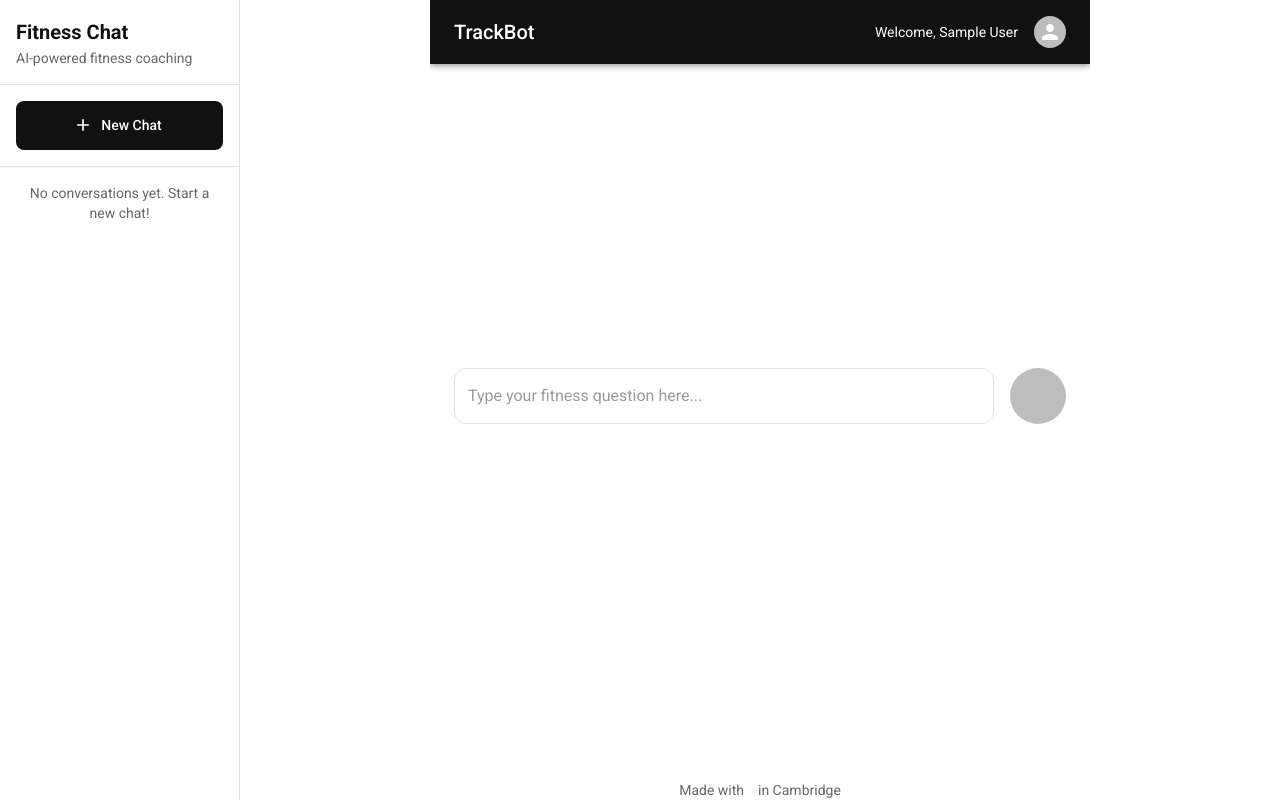
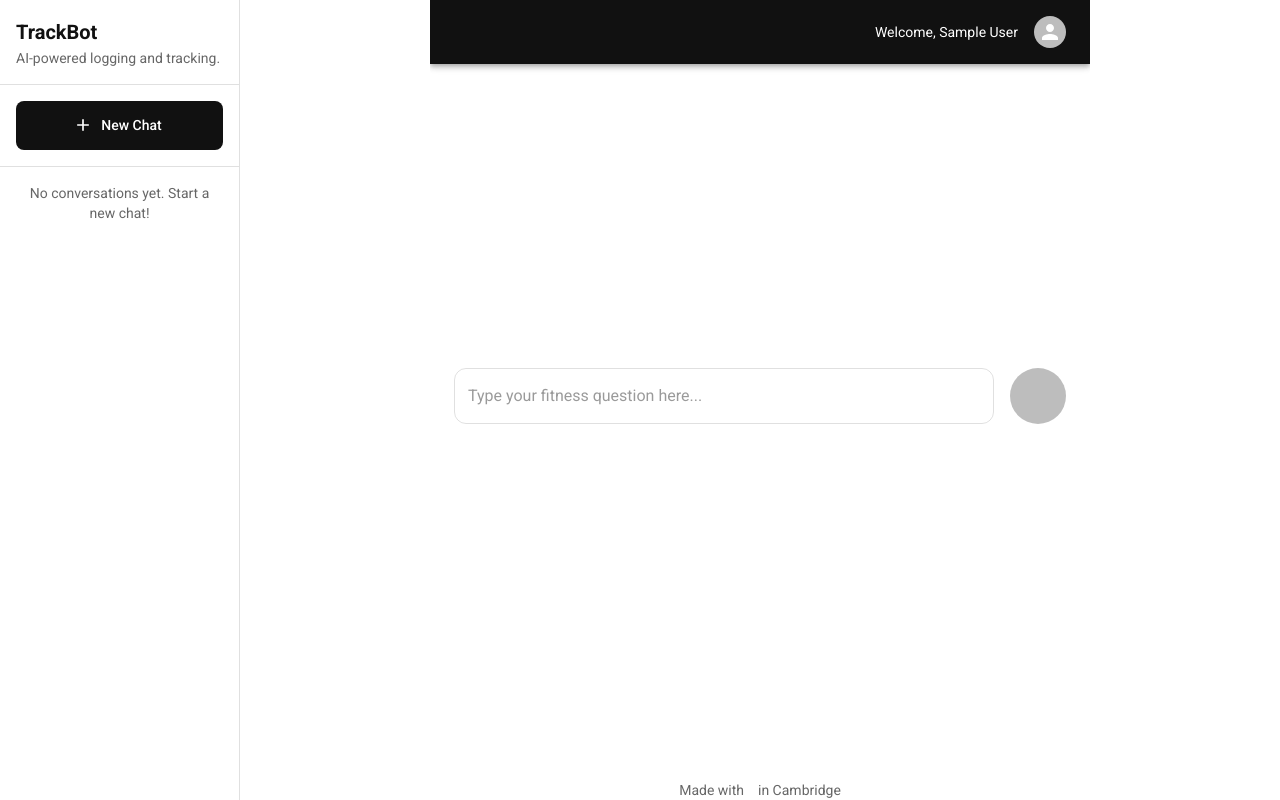
Before and after one commit to khandu-utkarsh/trackBot, a Next.js app in the folder frontend/: page / in a window 1280 px wide. Built offline with nearby package versions, Linux system fonts and the light colour scheme; no server answers; sample sign-in values are in the browser's storage; some icons are missing.

Commit message:
Improved the sidebar and header.

```diff
--- a/frontend/src/components/Header.tsx
+++ b/frontend/src/components/Header.tsx
@@ -55,12 +55,8 @@ export default function Header() {
   return (
     <AppBar position="static">
       <Toolbar>
-        <Typography variant="h6" component="div" sx={{ flexGrow: 1 }}>
-          TrackBot
-        </Typography>
-
-        {isAuthenticated && user ? (
-          <Box sx={{ display: 'flex', alignItems: 'center', gap: 2 }}>
+        {user ? (
+          <Box sx={{ display: 'flex', flex: 1, alignItems: 'center', justifyContent: 'flex-end', gap: 2 }}>
             <Typography variant="body2">
               Welcome, {user.name}
             </Typography>
--- a/frontend/src/components/Sidebar.tsx
+++ b/frontend/src/components/Sidebar.tsx
@@ -133,10 +133,10 @@ export default function Sidebar() {
         {/* Header */}
         <Box sx={{ p: 2, borderBottom: `1px solid ${theme.palette.divider}` }}>
           <Typography variant="h6" color="text.primary" fontWeight={600}>
-            Fitness Chat
+            TrackBot
           </Typography>
           <Typography variant="body2" color="text.secondary">
-            AI-powered fitness coaching
+            AI-powered logging and tracking.
           </Typography>
         </Box>
 
```
